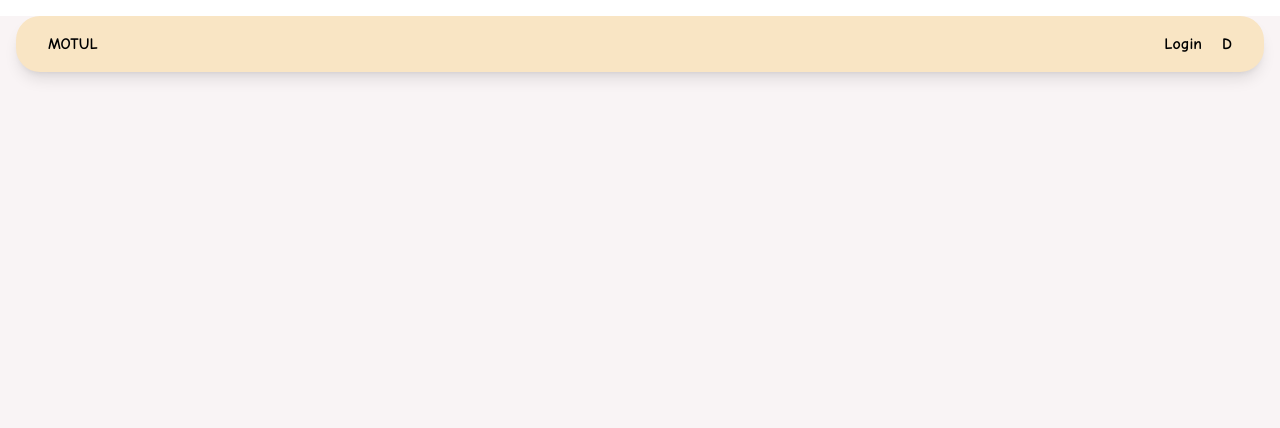
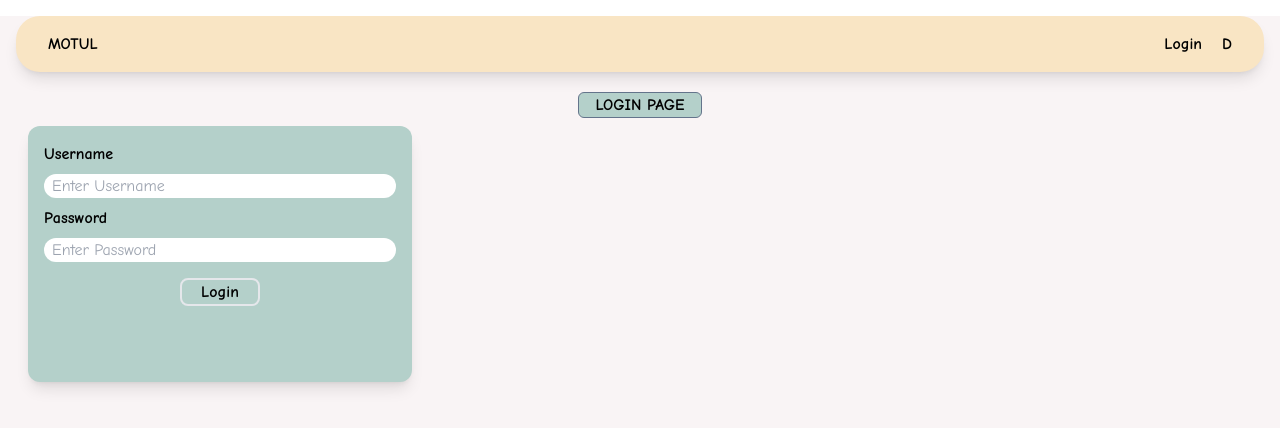
Before and after one commit to ZeusSantiago/muscles-of-the-unique-lineage, a React (Vite) app: page /login in a window 1280 px wide. Before the commit this address had no page. Shown: the top 428 px of the page. Built offline with nearby package versions, Linux system fonts and the light colour scheme.

Commit message:
modified Routes
added ProtectedRoutes for admin and user

```diff
--- a/src/App.jsx
+++ b/src/App.jsx
@@ -1,7 +1,18 @@
 import { Route, Routes, BrowserRouter } from "react-router-dom";
+
+import Nav from "./components/menus/Nav";
+import UserProtectedRoutes from "./components/utils/UserProtectedRoutes";
+import AdminProtectedRoutes from "./components/utils/AdminProtectedRoutes";
+
 import LandingPage from "./pages/LandingPage";
-import Nav from "./components/menus/Nav";
 import LoginPage from "./pages/LoginPage";
+import RegistrationPage from "./pages/RegistrationPage";
+import About from "./pages/About";
+import CommunityPage from "./pages/CommunityPage";
+import Contact from "./pages/Contact";
+import CreateGroupPage from "./pages/CreateGroupPage";
+import UserProfilePage from "./pages/UserProfilePage";
+import RequestsPage from "./pages/RequestsPage";
 
 function App() {
   return (
@@ -9,8 +20,19 @@ function App() {
       <BrowserRouter>
         <Nav />
         <Routes>
-          <Route path="/home" element={<LandingPage />} />
-          <Route path="/" element={<LoginPage />} />
+          <Route path="/login" element={<LoginPage />} />
+          <Route path="/register" element={<RegistrationPage />} />
+          <Route element={<UserProtectedRoutes />}>
+            <Route path="/" element={<LandingPage />} />
+            <Route path="/about" element={<About />} />
+            <Route path="/community" element={<CommunityPage />} />
+            <Route path="/contact" element={<Contact />} />
+            <Route path="/creategroup" element={<CreateGroupPage />} />
+            <Route path="/user" element={<UserProfilePage />} />
+          </Route>
+          <Route element={<AdminProtectedRoutes />}>
+            <Route path="/requests" element={<RequestsPage />} />
+          </Route>
         </Routes>
       </BrowserRouter>
     </div>
--- a/src/components/menus/Nav.jsx
+++ b/src/components/menus/Nav.jsx
@@ -1,18 +1,17 @@
-import React from "react";
-import { NavLink, Routes } from "react-router-dom";
+import { NavLink } from "react-router-dom";
 
 function Nav() {
   return (
     <div className=" bg-lc-#F9E5C4 rounded-3xl m-4 px-8 py-2 h-14 font-bold flex justify-between items-center shadow-lg">
       <div>
         <button>
-          <NavLink to="/home">MOTUL</NavLink>
+          <NavLink to="/">MOTUL</NavLink>
         </button>
       </div>
       <div className="flex space-x-5">
         <div>
           <button>
-            <NavLink to="/">Login</NavLink>
+            <NavLink to="/login">Login</NavLink>
           </button>
         </div>
         <div>D</div>
--- /dev/null
+++ b/src/components/utils/AdminProtectedRoutes.jsx
@@ -0,0 +1,8 @@
+import { Outlet, Navigate } from "react-router-dom";
+
+const AdminProtectedRoutes = () => {
+  const admin = null;
+  return admin ? <Outlet /> : <Navigate to="/login" />;
+};
+
+export default AdminProtectedRoutes;
--- /dev/null
+++ b/src/components/utils/UserProtectedRoutes.jsx
@@ -0,0 +1,8 @@
+import { Outlet, Navigate } from "react-router-dom";
+
+const UserProtectedRoutes = () => {
+  const user = null;
+  return user ? <Outlet /> : <Navigate to="/login" />;
+};
+
+export default UserProtectedRoutes;
--- a/src/pages/LandingPage.jsx
+++ b/src/pages/LandingPage.jsx
@@ -53,7 +53,6 @@ const LandingPage = () => {
           workouts={workouts}
           fetchData={fetchData}
         />
-        <RequestsList />
       </div>
     </>
   );
--- a/src/pages/LoginPage.jsx
+++ b/src/pages/LoginPage.jsx
@@ -10,7 +10,7 @@ const LoginPage = () => {
       </div>
       <div className="h-64 bg-lc-#B4D0CA w-96 m-2  shadow-lg rounded-xl p-4">
         <div className="flex flex-col">
-          <label for="username">
+          <label htmlFor="username">
             <b>Username</b>
           </label>
           <input
@@ -20,7 +20,7 @@ const LoginPage = () => {
           />
         </div>
         <div className="flex flex-col">
-          <label for="Password">
+          <label htmlFor="Password">
             <b>Password</b>
           </label>
           <input
```
